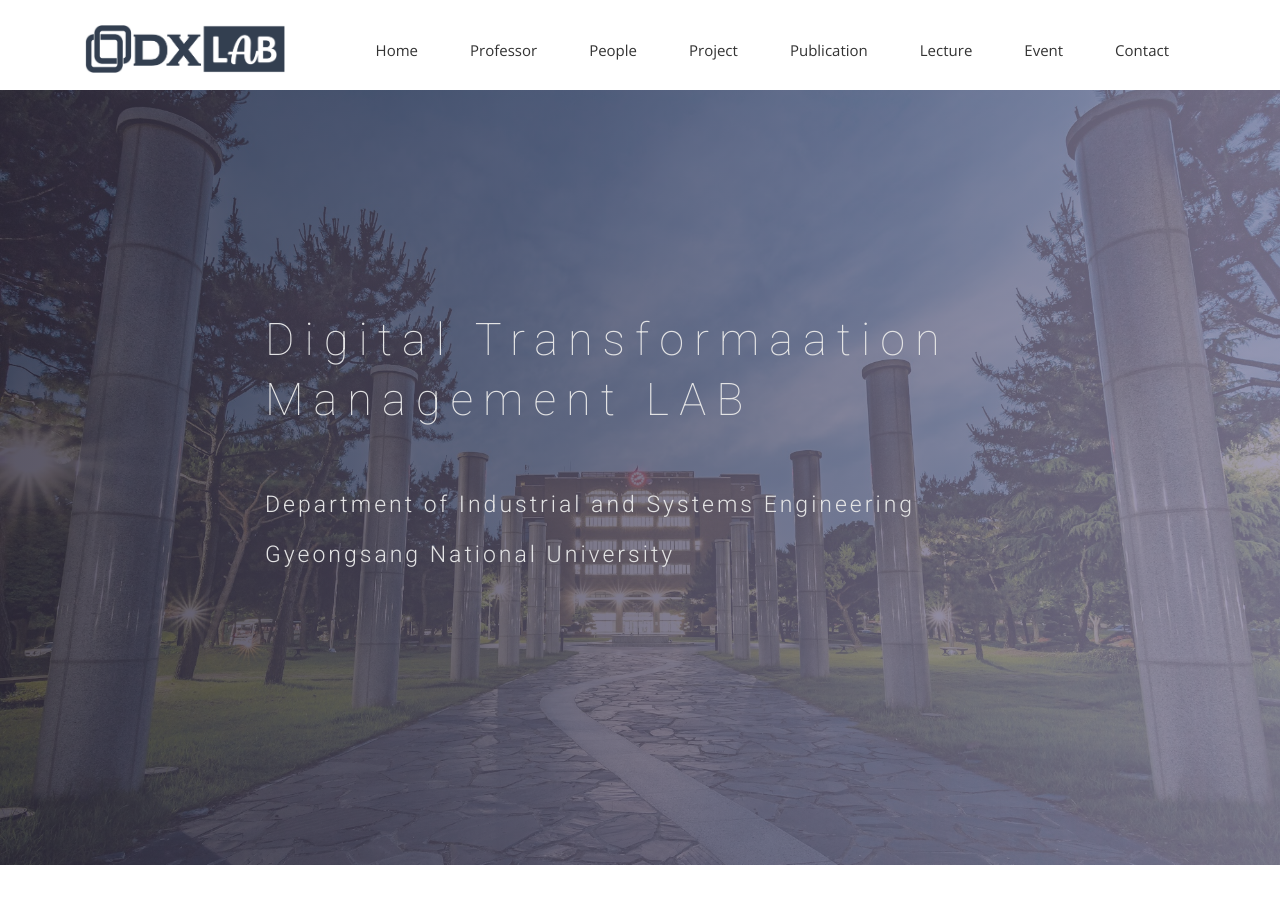
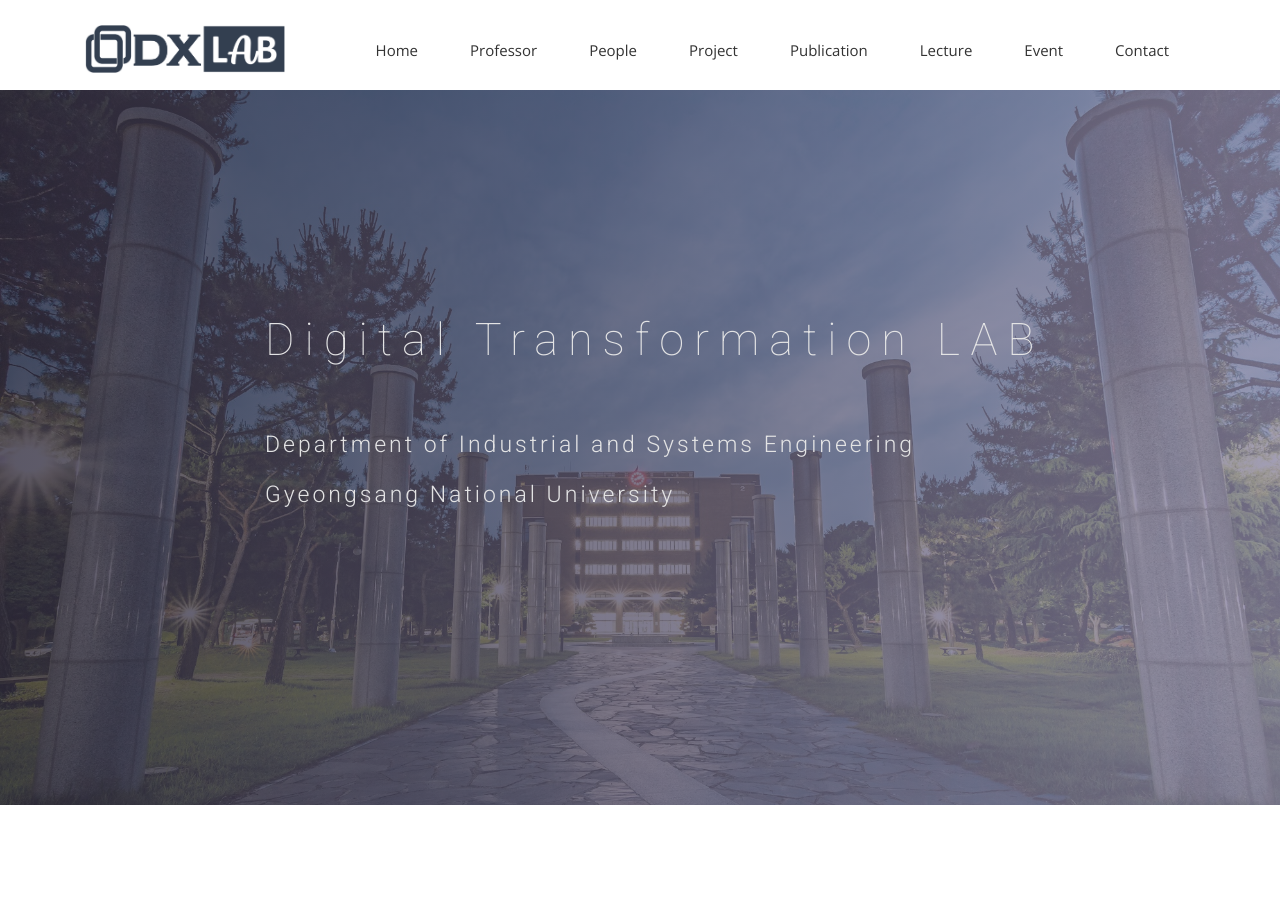
Before and after one commit to blank54/blank54.github.io, a Jekyll site: the page built from index.html, in a window 1280 px wide and 900 px high. Built offline with Jekyll 4.4.1, drawn with Linux system fonts in a browser that asks for light colours; nearby versions of some CDN libraries; some web fonts are replaced; grey boxes are pictures that could not be loaded.

Commit message:
hotfix: typo

```diff
--- a/index.html
+++ b/index.html
@@ -16,7 +16,7 @@
     <div class="row">
       <div class="col-md-10 col-md-offset-2">
         <div class="block">
-          <h1 class="animated fadeInUp">Digital Transformaation Management LAB</h1>
+          <h1 class="animated fadeInUp">Digital Transformation LAB</h1>
           <p class="animated fadeInUp">Department of Industrial and Systems Engineering</p>
           <p class="animated fadeInUp">Gyeongsang National University</p>
         </div>
```
